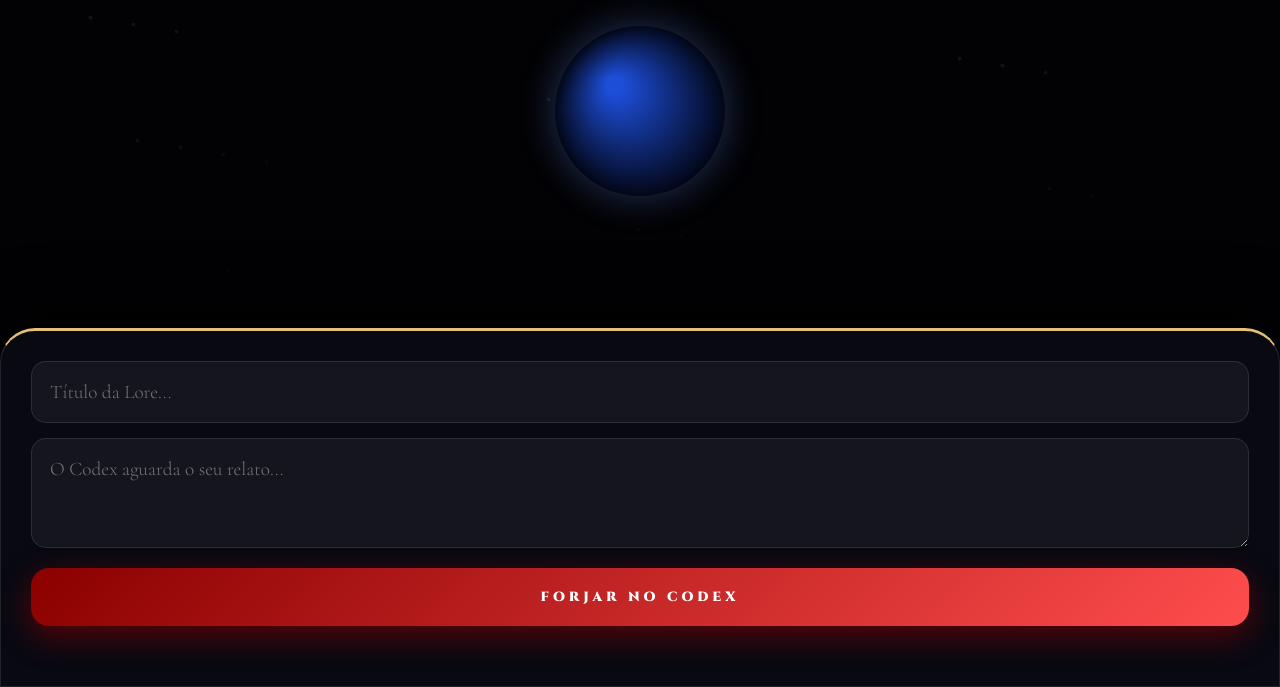
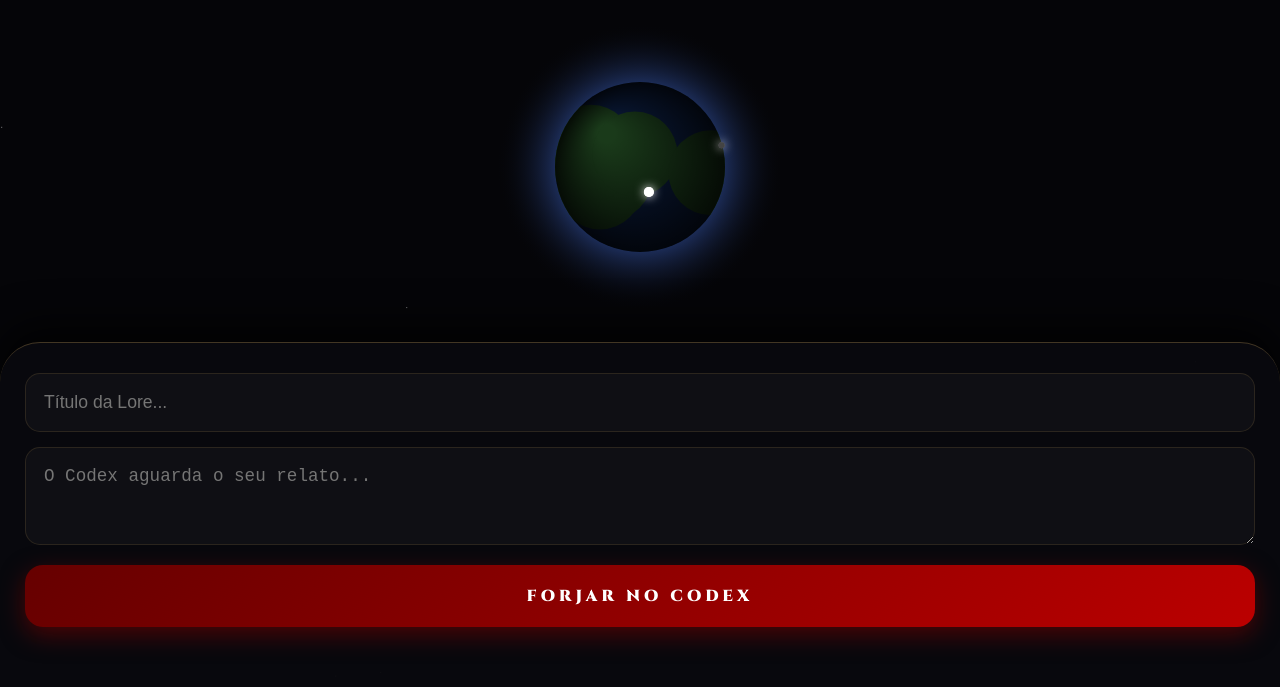
Before and after one commit to claudiogabriel920-code/The-Codex-of-krolkoa, a plain HTML site: page index.html in a window 1280 px wide. Shown: the part 113-800 px from the top of the page. Drawn offline with nearby package versions, Linux system fonts and the light colour scheme.

Commit message:
Update index.html

```diff
--- a/index.html
+++ b/index.html
@@ -3,217 +3,182 @@
 <head>
     <meta charset="UTF-8">
     <meta name="viewport" content="width=device-width, initial-scale=1.0, maximum-scale=1.0, user-scalable=no">
-    <title>KROLKOA | DIVINE CODEX</title>
+    <title>KROLKOA | THE CODEX</title>
+    <meta name="apple-mobile-web-app-capable" content="yes">
+    <meta name="mobile-web-app-capable" content="yes">
+    <style>
+        @import url('https://fonts.googleapis.com/css2?family=Cinzel:wght@400;900&family=Cormorant+Garamond:ital,wght@0,300;1,400&display=swap');
 
-    <!-- Meta tags para App Mobile (PWA) -->
-    <meta name="mobile-web-app-capable" content="yes">
-    <meta name="apple-mobile-web-app-capable" content="yes">
-    <meta name="apple-mobile-web-app-status-bar-style" content="black-translucent">
-    <meta name="theme-color" content="#020205">
-
-    <style>
-        @import url('https://fonts.googleapis.com/css2?family=Cinzel:wght@400;700;900&family=Cormorant+Garamond:ital,wght@0,300;0,600;1,400&display=swap');
-
-        :root {
-            --gold: #e5c07b;
-            --deep: #020205;
-            --glass: rgba(10, 10, 20, 0.95);
-        }
-
+        :root { --gold: #c5a059; --bg: #050508; }
         * { margin: 0; padding: 0; box-sizing: border-box; -webkit-tap-highlight-color: transparent; }
 
-        body {
-            background: var(--deep);
-            color: #f8fafc;
-            font-family: 'Cormorant Garamond', serif;
-            overflow: hidden;
-            height: 100vh; width: 100vw;
-            position: fixed;
-        }
+        body { background: var(--bg); color: #fff; font-family: 'Cormorant Garamond', serif; height: 100vh; overflow: hidden; position: fixed; width: 100%; }
 
-        canvas { position: absolute; top: 0; left: 0; }
-        #nebula-canvas { z-index: 0; filter: blur(1px); }
-        #celestial-viewport { z-index: 5; }
+        /* Background Espacial */
+        canvas { position: absolute; top: 0; left: 0; width: 100%; height: 100%; z-index: 1; }
 
-        .app-container {
-            position: relative;
-            z-index: 10;
-            height: 100vh;
-            display: flex;
-            flex-direction: column;
-            pointer-events: none;
-        }
+        .container { position: relative; z-index: 10; height: 100vh; display: flex; flex-direction: column; }
 
-        header { text-align: center; padding: 50px 20px 10px; }
-        h1 {
-            font-family: 'Cinzel', serif;
-            font-size: 2.2rem; letter-spacing: 12px;
-            background: linear-gradient(to bottom, #fff, var(--gold));
-            -webkit-background-clip: text; -webkit-text-fill-color: transparent;
-            filter: drop-shadow(0 0 10px rgba(229, 192, 123, 0.4));
-        }
+        header { padding-top: 50px; text-align: center; pointer-events: none; }
+        h1 { font-family: 'Cinzel'; font-size: 2.2rem; letter-spacing: 12px; color: var(--gold); text-shadow: 0 0 15px rgba(197, 160, 89, 0.4); }
 
-        .main-ui {
-            flex: 1;
-            display: flex;
-            flex-direction: column;
-            justify-content: flex-end;
-            pointer-events: auto;
-        }
+        .app-content { flex: 1; display: flex; flex-direction: column; justify-content: flex-end; }
 
+        /* Painel de Vidro Luxuoso */
         .glass-panel {
-            background: var(--glass);
-            backdrop-filter: blur(25px); -webkit-backdrop-filter: blur(25px);
-            border: 1px solid rgba(255, 255, 255, 0.1);
-            border-top: 3px solid var(--gold);
-            border-radius: 35px 35px 0 0;
-            padding: 30px;
-            max-height: 75vh;
-            overflow-y: auto;
-            box-shadow: 0 -15px 60px rgba(0,0,0,1);
+            background: rgba(10, 10, 15, 0.85);
+            backdrop-filter: blur(25px);
+            -webkit-backdrop-filter: blur(25px);
+            border-top: 1px solid rgba(197, 160, 89, 0.3);
+            border-radius: 40px 40px 0 0;
+            padding: 30px 25px 40px 25px;
+            box-shadow: 0 -15px 40px rgba(0,0,0,0.8);
         }
 
         input, textarea {
-            width: 100%; background: rgba(255,255,255,0.05);
-            border: 1px solid rgba(255,255,255,0.1);
+            width: 100%; background: rgba(255,255,255,0.03);
+            border: 1px solid rgba(197, 160, 89, 0.15);
             border-radius: 15px; color: #fff; padding: 18px;
-            margin-bottom: 15px; font-family: 'Cormorant Garamond';
-            font-size: 1.2rem; outline: none; transition: 0.3s;
+            margin-bottom: 15px; font-size: 1.1rem; outline: none;
+            transition: 0.3s;
+        }
+        input:focus, textarea:focus { border-color: var(--gold); background: rgba(255,255,255,0.06); }
+
+        .btn-forge {
+            background: linear-gradient(135deg, #600, #b00);
+            color: #fff; border: none; padding: 20px; border-radius: 18px;
+            width: 100%; font-family: 'Cinzel'; font-weight: 900;
+            letter-spacing: 4px; font-size: 1rem; cursor: pointer;
+            box-shadow: 0 8px 25px rgba(139, 0, 0, 0.5);
+        }
+        .btn-forge:active { transform: scale(0.97); opacity: 0.9; }
+
+        /* Botão de Audio */
+        .audio-btn {
+            position: fixed; top: 25px; right: 25px; z-index: 100;
+            width: 45px; height: 45px; border-radius: 50%;
+            background: rgba(0,0,0,0.5); border: 1px solid var(--gold);
+            display: flex; align-items: center; justify-content: center;
+            color: var(--gold); font-size: 1.2rem;
         }
 
-        input:focus, textarea:focus { border-color: var(--gold); background: rgba(255,255,255,0.08); }
-
-        .btn-forge {
-            background: linear-gradient(135deg, #8b0000 0%, #ff4d4d 100%);
-            color: white; border: none; padding: 20px;
-            border-radius: 18px; width: 100%;
-            font-family: 'Cinzel'; font-weight: 900; letter-spacing: 4px;
-            cursor: pointer; box-shadow: 0 10px 30px rgba(139, 0, 0, 0.6);
-            transition: 0.2s;
-        }
-
-        .btn-forge:active { transform: scale(0.95); }
-
-        .entries { margin-top: 30px; }
-        .card {
-            background: rgba(255,255,255,0.02);
-            border-left: 3px solid var(--gold);
-            padding: 20px; border-radius: 12px; margin-bottom: 15px;
-            animation: appear 0.5s ease-out;
-        }
-
-        @keyframes appear { from { opacity: 0; transform: translateY(15px); } to { opacity: 1; transform: translateY(0); } }
-        .card h3 { font-family: 'Cinzel'; color: var(--gold); font-size: 1.1rem; margin-bottom: 5px; }
-        .card p { font-size: 1.1rem; opacity: 0.85; line-height: 1.5; }
-
-        .audio-btn {
-            position: fixed; top: 25px; right: 25px; z-index: 100;
-            background: rgba(0,0,0,0.5); border: 1px solid var(--gold);
-            width: 50px; height: 50px; border-radius: 50%;
-            display: flex; align-items: center; justify-content: center;
-            cursor: pointer; font-size: 1.4rem;
-        }
+        .log-area { margin-top: 20px; max-height: 150px; overflow-y: auto; }
+        .entry { border-left: 2px solid var(--gold); padding: 10px 15px; margin-bottom: 10px; background: rgba(255,255,255,0.02); border-radius: 0 10px 10px 0; }
+        .entry h4 { font-family: 'Cinzel'; color: var(--gold); font-size: 0.8rem; }
     </style>
 </head>
 <body>
 
-<div class="audio-btn" id="audioToggle" onclick="toggleAudio()">🔇</div>
-<canvas id="nebula-canvas"></canvas>
-<canvas id="celestial-viewport"></canvas>
+<div class="audio-btn" onclick="toggleMusic()" id="mBtn">🔇</div>
+<canvas id="canvas"></canvas>
 
-<div class="app-container">
+<audio id="bgMusic" loop>
+    <source src="https://www.myinstants.com/media/sounds/c418-mice-on-venus-doomer-version.mp3" type="audio/mpeg">
+</audio>
+
+<div class="container">
     <header><h1>KROLKOA</h1></header>
-    <div class="main-ui">
+    <div class="app-content">
         <div class="glass-panel">
-            <input type="text" id="title" placeholder="Título da Lore..." oninput="sfx.type()">
-            <textarea id="content" rows="3" placeholder="O Codex aguarda o seu relato..." oninput="sfx.type()"></textarea>
+            <input type="text" id="title" placeholder="Título da Lore..." oninput="clickSound()">
+            <textarea id="lore" rows="3" placeholder="O Codex aguarda o seu relato..." oninput="clickSound()"></textarea>
             <button class="btn-forge" onclick="forge()">FORJAR NO CODEX</button>
-            <div id="entries" class="entries"></div>
+            <div id="log" class="log-area"></div>
         </div>
     </div>
 </div>
 
 <script>
-    // --- MOTOR DE ÁUDIO SINTETIZADO ---
-    const sfx = {
-        ctx: null, active: false,
-        init() { this.ctx = new (window.AudioContext || window.webkitAudioContext)(); this.active = true; },
-        type() {
-            if(!this.active) return;
-            const o = this.ctx.createOscillator(); const g = this.ctx.createGain();
-            o.type='sine'; o.frequency.setValueAtTime(120 + Math.random()*80, this.ctx.currentTime);
-            g.gain.setValueAtTime(0.04, this.ctx.currentTime); g.gain.exponentialRampToValueAtTime(0.001, this.ctx.currentTime+0.05);
-            o.connect(g); g.connect(this.ctx.destination); o.start(); o.stop(this.ctx.currentTime+0.05);
-        },
-        impact() {
-            if(!this.active) return;
-            const o = this.ctx.createOscillator(); const g = this.ctx.createGain();
-            o.type='triangle'; o.frequency.setValueAtTime(200, this.ctx.currentTime); o.frequency.exponentialRampToValueAtTime(40, this.ctx.currentTime+0.4);
-            g.gain.setValueAtTime(0.2, this.ctx.currentTime); g.gain.exponentialRampToValueAtTime(0.001, this.ctx.currentTime+0.4);
-            o.connect(g); g.connect(this.ctx.destination); o.start(); o.stop(this.ctx.currentTime+0.4);
-        },
-        bgm() {
-            const o = this.ctx.createOscillator(); const g = this.ctx.createGain();
-            o.type='sine'; o.frequency.setValueAtTime(55, this.ctx.currentTime);
-            g.gain.setValueAtTime(0.03, this.ctx.currentTime); o.connect(g); g.connect(this.ctx.destination); o.start();
-        }
-    };
+    const canvas = document.getElementById('canvas');
+    const ctx = canvas.getContext('2d');
+    const music = document.getElementById('bgMusic');
+    let w, h, time = 0, pulse = 0;
 
-    function toggleAudio() {
-        if(!sfx.active) { sfx.init(); sfx.bgm(); document.getElementById('audioToggle').innerText='🔊'; }
-        else { sfx.ctx.close(); sfx.active=false; document.getElementById('audioToggle').innerText='🔇'; }
+    function resize() { w = canvas.width = window.innerWidth; h = canvas.height = window.innerHeight; }
+    window.onresize = resize; resize();
+
+    function toggleMusic() {
+        if(music.paused) { music.play(); document.getElementById('mBtn').innerText = '🔊'; }
+        else { music.pause(); document.getElementById('mBtn').innerText = '🔇'; }
     }
 
-    // --- GRÁFICOS PULSANTES ---
-    const nav = document.getElementById('nebula-canvas'); const main = document.getElementById('celestial-viewport');
-    const nCtx = nav.getContext('2d'); const mCtx = main.getContext('2d');
-    let W, H, time=0, boost=0;
-    function res() { W=nav.width=main.width=window.innerWidth; H=nav.height=main.height=window.innerHeight; }
-    window.onresize=res; res();
+    function clickSound() {
+        const a = new AudioContext(); const o = a.createOscillator(); const g = a.createGain();
+        o.type = 'sine'; o.frequency.value = 400 + Math.random()*200;
+        g.gain.setValueAtTime(0.01, a.currentTime); g.gain.linearRampToValueAtTime(0, a.currentTime + 0.05);
+        o.connect(g); g.connect(a.destination); o.start(); o.stop(a.currentTime + 0.05);
+    }
 
-    function render() {
-        nCtx.clearRect(0,0,W,H); mCtx.clearRect(0,0,W,H); time++; if(boost>0) boost*=0.94;
+    function draw() {
+        ctx.fillStyle = '#050508'; ctx.fillRect(0,0,w,h);
+        time += 0.005; if(pulse > 0) pulse *= 0.9;
+        const cx = w/2, cy = h*0.35, r = 85 + pulse;
 
-        // Estrelas
-        nCtx.fillStyle="#fff"; for(let i=0; i<60; i++) { nCtx.globalAlpha=Math.abs(Math.sin(time*0.015+i)); nCtx.fillRect((i*137)%W, (i*253)%H, 1, 1); }
+        // Estrelas de Fundo
+        ctx.fillStyle = "rgba(255,255,255,0.5)";
+        for(let i=0; i<60; i++) {
+            let x = (Math.cos(i)*w*2 + time*20) % w;
+            let y = (Math.sin(i)*h*2) % h;
+            ctx.fillRect(x, y, 1, 1);
+        }
 
-        const cx=W/2, cy=H*0.28, r=85+boost;
+        // Brilho Atmosférico (Shaders manuais)
+        const glow = ctx.createRadialGradient(cx, cy, r, cx, cy, r+60);
+        glow.addColorStop(0, 'rgba(60, 100, 200, 0.4)');
+        glow.addColorStop(1, 'rgba(0,0,0,0)');
+        ctx.fillStyle = glow; ctx.beginPath(); ctx.arc(cx,cy,r+60,0,Math.PI*2); ctx.fill();
 
-        // Atmosfera
-        const g = mCtx.createRadialGradient(cx, cy, r, cx, cy, r+40+boost);
-        g.addColorStop(0, boost>5?'rgba(229,192,123,0.4)':'rgba(100,150,255,0.15)'); g.addColorStop(1,'transparent');
-        mCtx.fillStyle=g; mCtx.beginPath(); mCtx.arc(cx,cy,r+50,0,Math.PI*2); mCtx.fill();
+        // O Planeta
+        ctx.save(); ctx.beginPath(); ctx.arc(cx,cy,r,0,Math.PI*2); ctx.clip();
+        // Oceano
+        ctx.fillStyle = '#0a1a3a'; ctx.fill();
+        // Continentes
+        ctx.fillStyle = '#1a3a1a';
+        for(let i=0; i<6; i++) {
+            let xOff = Math.sin(time + i) * 50;
+            ctx.beginPath(); ctx.arc(cx + xOff + (i*30-90), cy + (Math.cos(i)*20), r*0.5, 0, Math.PI*2); ctx.fill();
+        }
+        // Sombra (Deep Space Shadow)
+        const shadow = ctx.createRadialGradient(cx - r*0.4, cy - r*0.4, r*0.1, cx, cy, r);
+        shadow.addColorStop(0, 'transparent'); shadow.addColorStop(1, 'rgba(0,0,0,0.8)');
+        ctx.fillStyle = shadow; ctx.fillRect(cx-r, cy-r, r*2, r*2);
+        ctx.restore();
 
-        // Planeta Krolkoa
-        const b = mCtx.createRadialGradient(cx-r*0.3, cy-r*0.3, r*0.1, cx, cy, r);
-        b.addColorStop(0,'#1d4ed8'); b.addColorStop(1,'#020617');
-        mCtx.fillStyle=b; mCtx.beginPath(); mCtx.arc(cx,cy,r,0,Math.PI*2); mCtx.fill();
+        // Luas Gêmeas
+        for(let i=0; i<2; i++) {
+            let s = time * (i === 0 ? 1 : -0.7);
+            let dist = r + 50 + (i*30);
+            let lx = cx + Math.cos(s) * dist;
+            let ly = cy + Math.sin(s) * 25;
+            ctx.fillStyle = i === 0 ? '#fff' : '#444';
+            ctx.beginPath(); ctx.arc(lx, ly, i===0?5:3, 0, Math.PI*2); ctx.fill();
+            // Brilho da lua
+            ctx.shadowBlur = 10; ctx.shadowColor = "#fff"; ctx.fill(); ctx.shadowBlur = 0;
+        }
 
-        requestAnimationFrame(render);
+        requestAnimationFrame(draw);
     }
-    render();
+    draw();
 
-    // --- LÓGICA DO APP ---
-    let db = JSON.parse(localStorage.getItem('krolkoa_final')) || [];
     function forge() {
-        const t = document.getElementById('title').value, c = document.getElementById('content').value;
-        if(!t || !c) return;
-        boost=50; sfx.impact();
-        const entry = {t, c, d: new Date().toLocaleString()};
-        db.unshift(entry); localStorage.setItem('krolkoa_final', JSON.stringify(db));
+        const t = document.getElementById('title').value;
+        const l = document.getElementById('lore').value;
+        if(!t || !l) return;
+        pulse = 50;
+        const log = document.getElementById('log');
+        log.innerHTML = `<div class="entry"><h4>${t}</h4><p>${l}</p></div>` + log.innerHTML;
 
-        // Salva arquivo físico
-        const text = `KROLKOA - REGISTRO DO CODEX\n\nREGISTRO: ${t}\nDATA: ${entry.d}\n\nCONTEÚDO:\n${c}`;
-        const blob = new Blob([text], {type:'text/plain'});
-        const a = document.createElement('a'); a.href=URL.createObjectURL(blob); a.download=`krolkoa_${t.replace(/\s+/g,'_')}.txt`; a.click();
+        // Efeito de som de forja
+        const a = new AudioContext(); const o = a.createOscillator(); const g = a.createGain();
+        o.frequency.setValueAtTime(100, a.currentTime); o.frequency.exponentialRampToValueAtTime(0.01, a.currentTime + 1);
+        g.gain.setValueAtTime(0.2, a.currentTime); g.gain.linearRampToValueAtTime(0, a.currentTime + 1);
+        o.connect(g); g.connect(a.destination); o.start(); o.stop(a.currentTime + 1);
 
-        updateUI();
-        document.getElementById('title').value=''; document.getElementById('content').value='';
+        // Download do arquivo
+        const blob = new Blob([`CODEX KROLKOA\n\nTITULO: ${t}\nRELATO: ${l}`], {type:'text/plain'});
+        const link = document.createElement('a'); link.href = URL.createObjectURL(blob);
+        link.download = `${t}.txt`; link.click();
     }
-    function updateUI() {
-        document.getElementById('entries').innerHTML = db.map(i => `<div class="card"><h3>${i.t}</h3><p>${i.c}</p></div>`).join('');
-    }
-    updateUI();
 </script>
 </body>
 </html>
```
